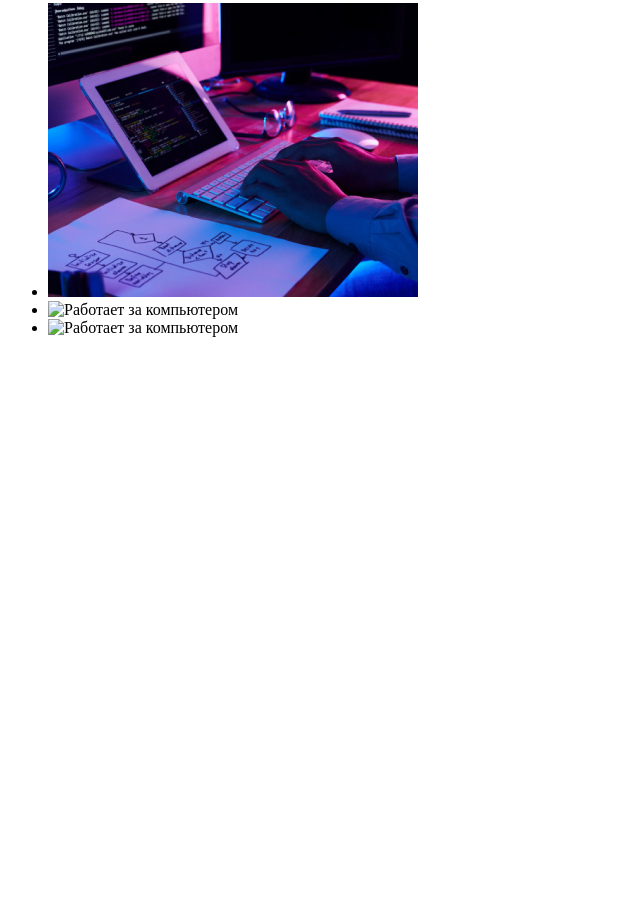
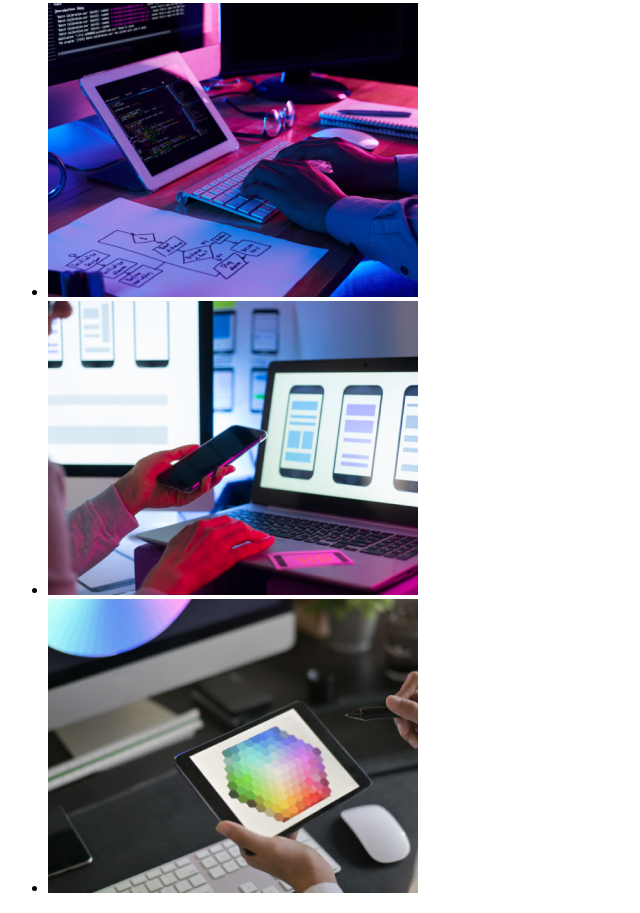
Before and after one commit to AlecseiT/goit-markup-hw-01, a plain HTML site: page index.html in a window 1280 px wide. Shown: the part 609-1522 px from the top of the page, without its empty margins (0-640 px from the left). Before the commit the page ends 962 px from the top, so only its background shows below. Drawn offline with Linux system fonts and the light colour scheme.

Commit message:
Вносит изменения в секции О нашей работе

```diff
--- a/index.html
+++ b/index.html
@@ -61,8 +61,8 @@
         <h2>Чем мы занимаемся</h2>
         <ul>
           <li><img src="./images/img.jpg" alt="Работает за компьютером" /></li>
-          <li><img src="./images/box2.jpg" alt="Работает за компьютером" /></li>
-          <li><img src="./images/box3.jpg" alt="Работает за компьютером" /></li>
+          <li><img src="./images/img2.jpg" alt="Работает за компьютером" /></li>
+          <li><img src="./images/img3.jpg" alt="Работает за компьютером" /></li>
         </ul>
       </section>
     </main>
```
Also changed, not shown: images/img2.jpg (added), images/img3.jpg (added).
